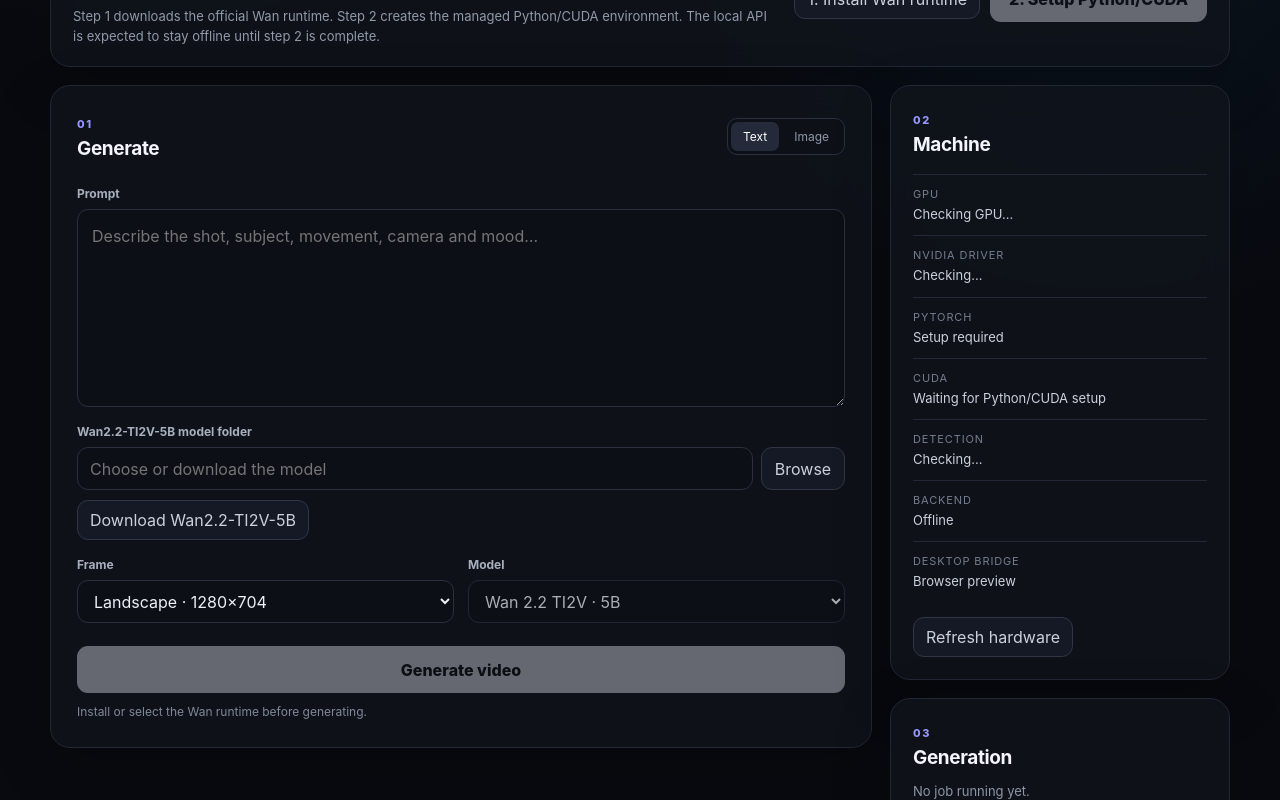
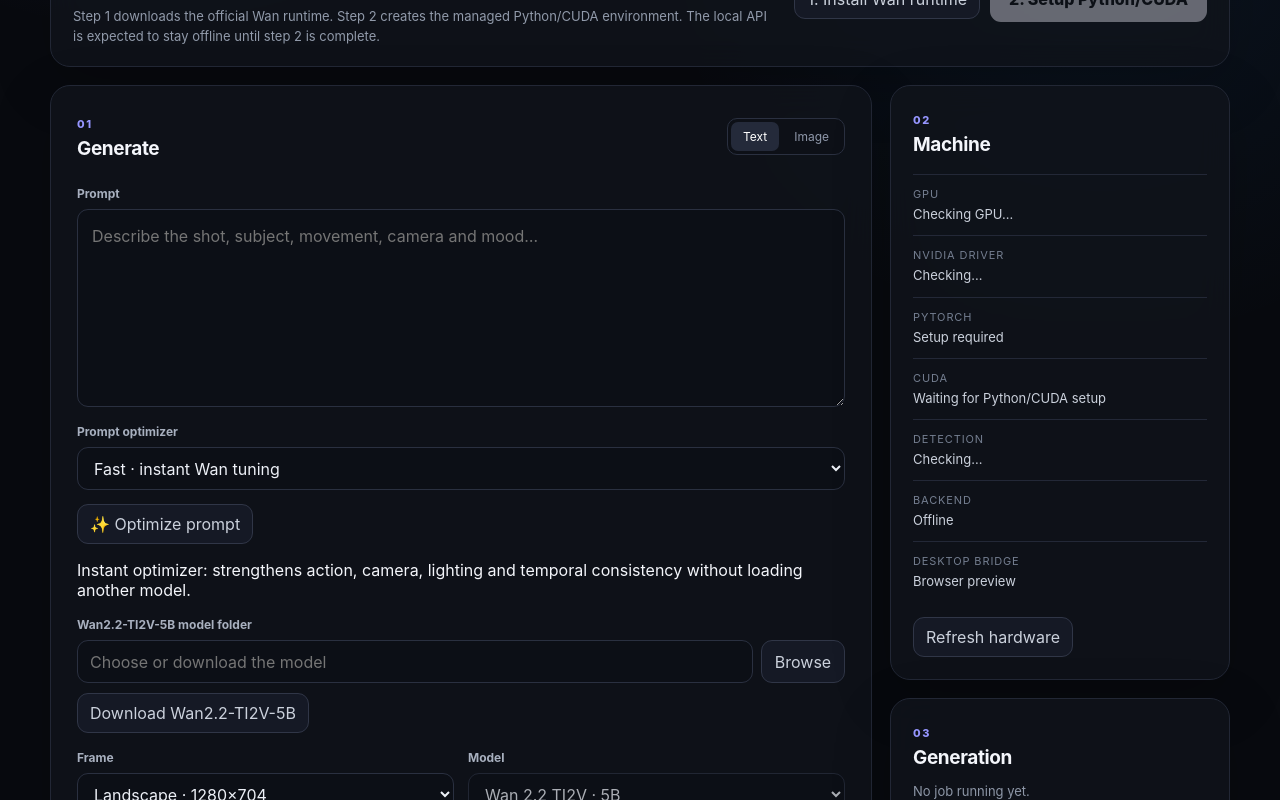
Before and after one commit to HGWells2001/Wan2.2-Desktop, a React (Vite) app: page / in a window 1280 px wide. Shown: the part 446-1246 px from the top of the page. Built offline with nearby package versions, Linux system fonts and the light colour scheme.

Commit message:
feat: add Fast and AI prompt optimizer controls

```diff
--- a/frontend/App.tsx
+++ b/frontend/App.tsx
@@ -56,6 +56,17 @@
   error?: string | null;
 };
 
+type PromptOptimizerMode = "off" | "fast" | "ai";
+
+type PromptOptimizationResponse = {
+  original_prompt: string;
+  optimized_prompt: string;
+  optimizer: "fast" | "ai";
+  model?: string | null;
+  device?: string | null;
+  message?: string | null;
+};
+
 function ProgressBar({
   percent,
   phase,
@@ -95,6 +106,10 @@
   const [nativeGpu, setNativeGpu] = useState<NativeGpu | null>(null);
   const [backendStatus, setBackendStatus] = useState<BackendStatus | null>(null);
   const [prompt, setPrompt] = useState("");
+  const [promptOptimizer, setPromptOptimizer] = useState<PromptOptimizerMode>("fast");
+  const [optimizingPrompt, setOptimizingPrompt] = useState(false);
+  const [originalPrompt, setOriginalPrompt] = useState<string | null>(null);
+  const [promptOptimizationNote, setPromptOptimizationNote] = useState<string | null>(null);
   const [checkpointDir, setCheckpointDir] = useState("");
   const [imagePath, setImagePath] = useState("");
   const [mode, setMode] = useState<"text" | "image">("text");
@@ -438,6 +453,59 @@
     }
   }
 
+  async function optimizePrompt() {
+    const sourcePrompt = prompt.trim();
+    if (!sourcePrompt) {
+      setError("Write a prompt before optimizing it.");
+      return;
+    }
+    if (promptOptimizer === "off") return;
+
+    setOptimizingPrompt(true);
+    setError(null);
+    setPromptOptimizationNote(null);
+
+    try {
+      const response = await fetch(`${API}/prompts/optimize`, {
+        method: "POST",
+        headers: { "Content-Type": "application/json" },
+        body: JSON.stringify({
+          prompt: sourcePrompt,
+          optimizer: promptOptimizer,
+          video_mode: mode,
+          seed: -1,
+        }),
+      });
+
+      const payload = (await response.json()) as PromptOptimizationResponse & {
+        detail?: string;
+      };
+
+      if (!response.ok) {
+        throw new Error(payload.detail ?? "Prompt optimization failed");
+      }
+
+      setOriginalPrompt((current) => current ?? sourcePrompt);
+      setPrompt(payload.optimized_prompt);
+      setPromptOptimizationNote(
+        payload.optimizer === "ai"
+          ? `Optimized with ${payload.model ?? "Qwen"}${payload.device ? ` · ${payload.device}` : ""}`
+          : "Fast Wan2.2 optimization applied",
+      );
+    } catch (reason) {
+      setError(reason instanceof Error ? reason.message : String(reason));
+    } finally {
+      setOptimizingPrompt(false);
+    }
+  }
+
+  function restoreOriginalPrompt() {
+    if (originalPrompt === null) return;
+    setPrompt(originalPrompt);
+    setOriginalPrompt(null);
+    setPromptOptimizationNote(null);
+  }
+
   async function submit(event: FormEvent) {
     event.preventDefault();
     setSubmitting(true);
@@ -592,12 +660,76 @@
             <span>Prompt</span>
             <textarea
               value={prompt}
-              onChange={(event) => setPrompt(event.target.value)}
+              onChange={(event) => {
+                setPrompt(event.target.value);
+                setPromptOptimizationNote(null);
+              }}
               placeholder="Describe the shot, subject, movement, camera and mood…"
               rows={7}
               required
             />
           </label>
+
+          <div className="prompt-optimizer">
+            <div className="prompt-optimizer-controls">
+              <label className="prompt-optimizer-mode">
+                <span>Prompt optimizer</span>
+                <select
+                  value={promptOptimizer}
+                  onChange={(event) =>
+                    setPromptOptimizer(event.target.value as PromptOptimizerMode)
+                  }
+                >
+                  <option value="off">Off · use prompt unchanged</option>
+                  <option value="fast">Fast · instant Wan tuning</option>
+                  <option value="ai">AI · Qwen2.5-3B</option>
+                </select>
+              </label>
+
+              <button
+                className="secondary prompt-optimize-button"
+                type="button"
+                disabled={
+                  promptOptimizer === "off" ||
+                  optimizingPrompt ||
+                  !pythonReady ||
+                  !prompt.trim()
+                }
+                onClick={() => void optimizePrompt()}
+              >
+                {optimizingPrompt
+                  ? "Optimizing…"
+                  : promptOptimizer === "ai"
+                    ? "✨ Optimize with AI"
+                    : "✨ Optimize prompt"}
+              </button>
+
+              {originalPrompt !== null ? (
+                <button
+                  className="secondary prompt-restore-button"
+                  type="button"
+                  disabled={optimizingPrompt}
+                  onClick={restoreOriginalPrompt}
+                >
+                  Restore original
+                </button>
+              ) : null}
+            </div>
+
+            <p className="prompt-optimizer-hint">
+              {promptOptimizer === "off"
+                ? "The prompt is sent to Wan2.2 exactly as written."
+                : promptOptimizer === "ai"
+                  ? "Uses Qwen2.5-3B to rewrite the prompt in English for Wan2.2. First use may download the Qwen model."
+                  : mode === "image"
+                    ? "Instant optimizer: preserves the reference image and strengthens motion, camera and temporal consistency."
+                    : "Instant optimizer: strengthens action, camera, lighting and temporal consistency without loading another model."}
+            </p>
+
+            {promptOptimizationNote ? (
+              <p className="prompt-optimizer-status">{promptOptimizationNote}</p>
+            ) : null}
+          </div>
 
           {mode === "image" && (
             <label>
```
